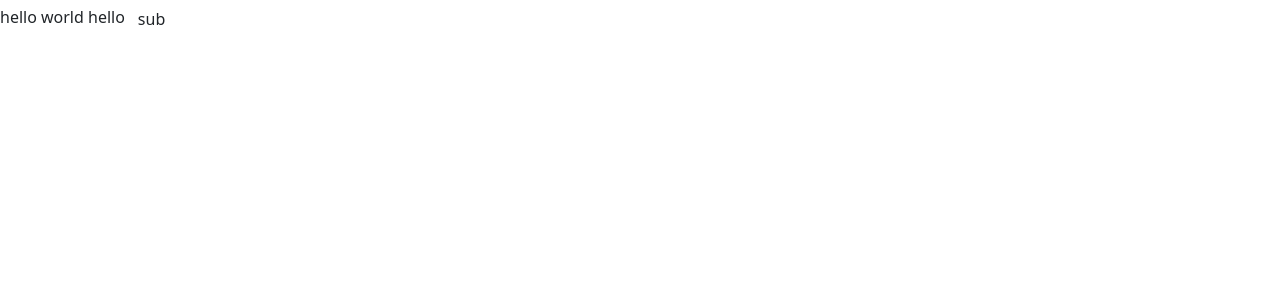
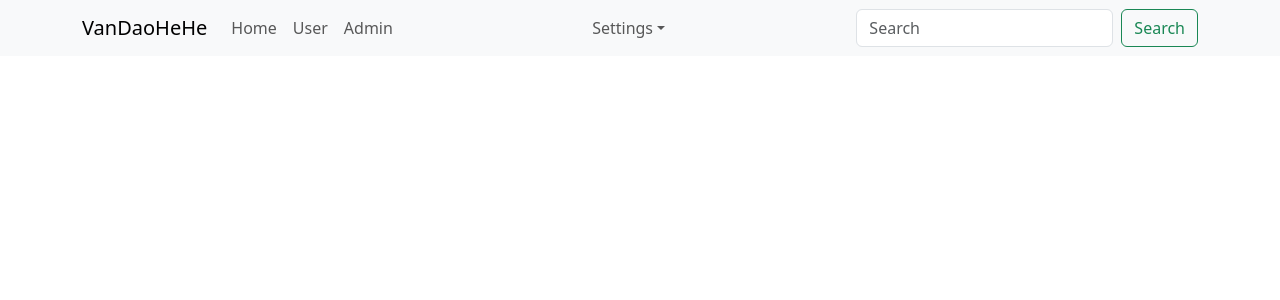
Before and after one commit to VuVanDao/ReactHook, a React (Create React App) app: page / in a window 1280 px wide. Shown: the top 300 px of the page. Built offline with nearby package versions, Linux system fonts and the light colour scheme.

Commit message:
add header

```diff
--- a/src/App.js
+++ b/src/App.js
@@ -1,7 +1,13 @@
 import "./App.scss";
-import MyComponents from "./components/MyComponents";
+import Header from "./components/Header/Header";
 const App = () => {
-  return <MyComponents></MyComponents>;
+  return (
+    <>
+      <div className="app-container">
+        <Header />
+      </div>
+    </>
+  );
 };
 
 export default App;
--- /dev/null
+++ b/src/components/Header/Header.js
@@ -0,0 +1,45 @@
+import Container from "react-bootstrap/Container";
+import Nav from "react-bootstrap/Nav";
+import Navbar from "react-bootstrap/Navbar";
+import NavDropdown from "react-bootstrap/NavDropdown";
+import Form from "react-bootstrap/Form";
+import Button from "react-bootstrap/Button";
+const Header = () => {
+  return (
+    <Navbar expand="lg" className="bg-body-tertiary">
+      <Container>
+        <Navbar.Brand href="#home">VanDaoHeHe</Navbar.Brand>
+        <Navbar.Toggle aria-controls="basic-navbar-nav" />
+        <Navbar.Collapse id="basic-navbar-nav">
+          <Nav className="me-auto">
+            <Nav.Link href="#home">Home</Nav.Link>
+            <Nav.Link href="#link">User</Nav.Link>
+            <Nav.Link href="#link">Admin</Nav.Link>
+          </Nav>
+          <Nav className="me-auto">
+            <NavDropdown title="Settings" id="basic-nav-dropdown">
+              <NavDropdown.Item href="#action/3.1">Login</NavDropdown.Item>
+              <NavDropdown.Item href="#action/3.2">Log out</NavDropdown.Item>
+              <NavDropdown.Item href="#action/3.3">Something</NavDropdown.Item>
+              <NavDropdown.Divider />
+              <NavDropdown.Item href="#action/3.4">Profile</NavDropdown.Item>
+            </NavDropdown>
+          </Nav>
+          <Nav>
+            <Form className="d-flex">
+              <Form.Control
+                type="search"
+                placeholder="Search"
+                className="me-2"
+                aria-label="Search"
+              />
+              <Button variant="outline-success">Search</Button>
+            </Form>
+          </Nav>
+        </Navbar.Collapse>
+      </Container>
+    </Navbar>
+  );
+};
+
+export default Header;
```
